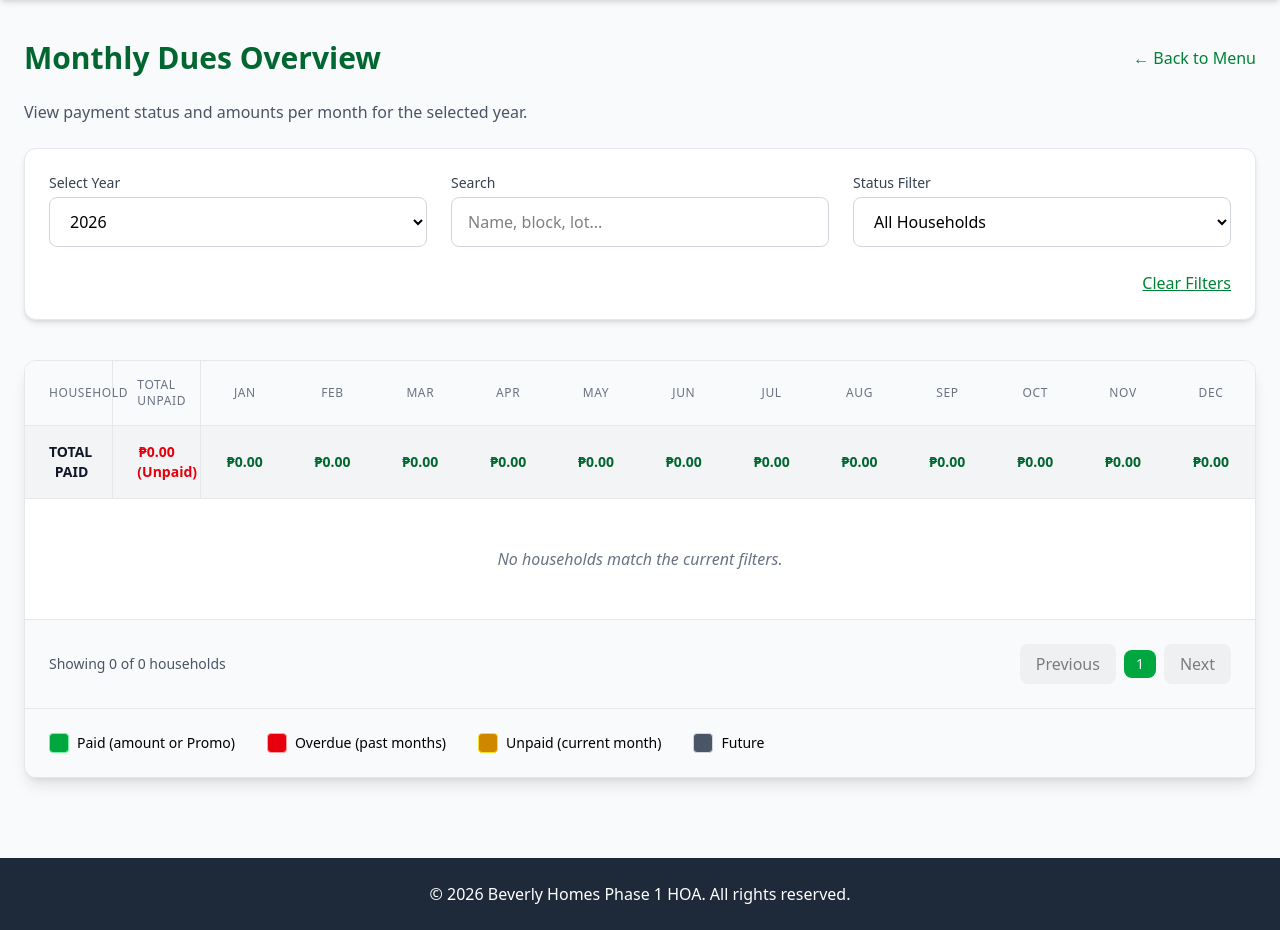
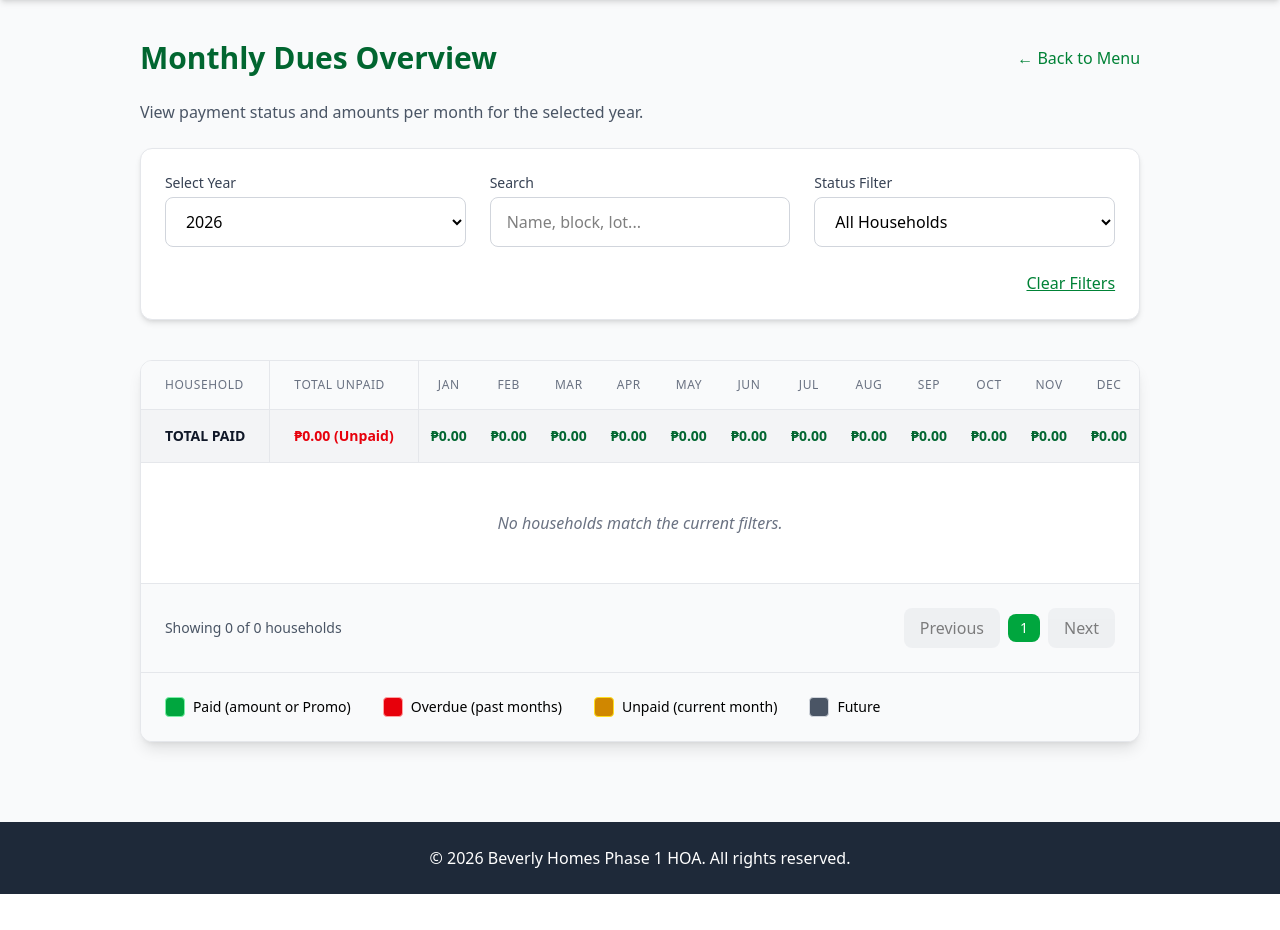
Before and after one commit to ElykRM/beverly, a PHP site: page /pages/dues.php in a window 1280 px wide. Shown: the part 144-1074 px from the top of the page. After the commit the page ends 1038 px from the top, so only its background shows below. Run offline with PHP 8.4, Linux system fonts and the light colour scheme; the visitor is signed in with stand-in values (Sample User, id 1); data that the repository does not hold is empty.

Commit message:
fixed dues table

```diff
--- a/pages/dues.php
+++ b/pages/dues.php
@@ -158,7 +158,7 @@ foreach ($households as $h) {
 
     <div class="bg-white rounded-xl shadow-lg border border-gray-200 overflow-hidden">
         <div class="overflow-x-auto lg:overflow-x-visible">
-            <table id="dues-table" class="table-fixed w-full divide-y divide-gray-200">
+            <table id="dues-table" class="w-full divide-y divide-gray-200">
                 <thead class="bg-gray-50 sticky top-0 z-10">
                     <tr>
                         <th class="px-6 py-4 text-left text-xs font-medium text-gray-500 uppercase tracking-wider border-r border-gray-200">
```
